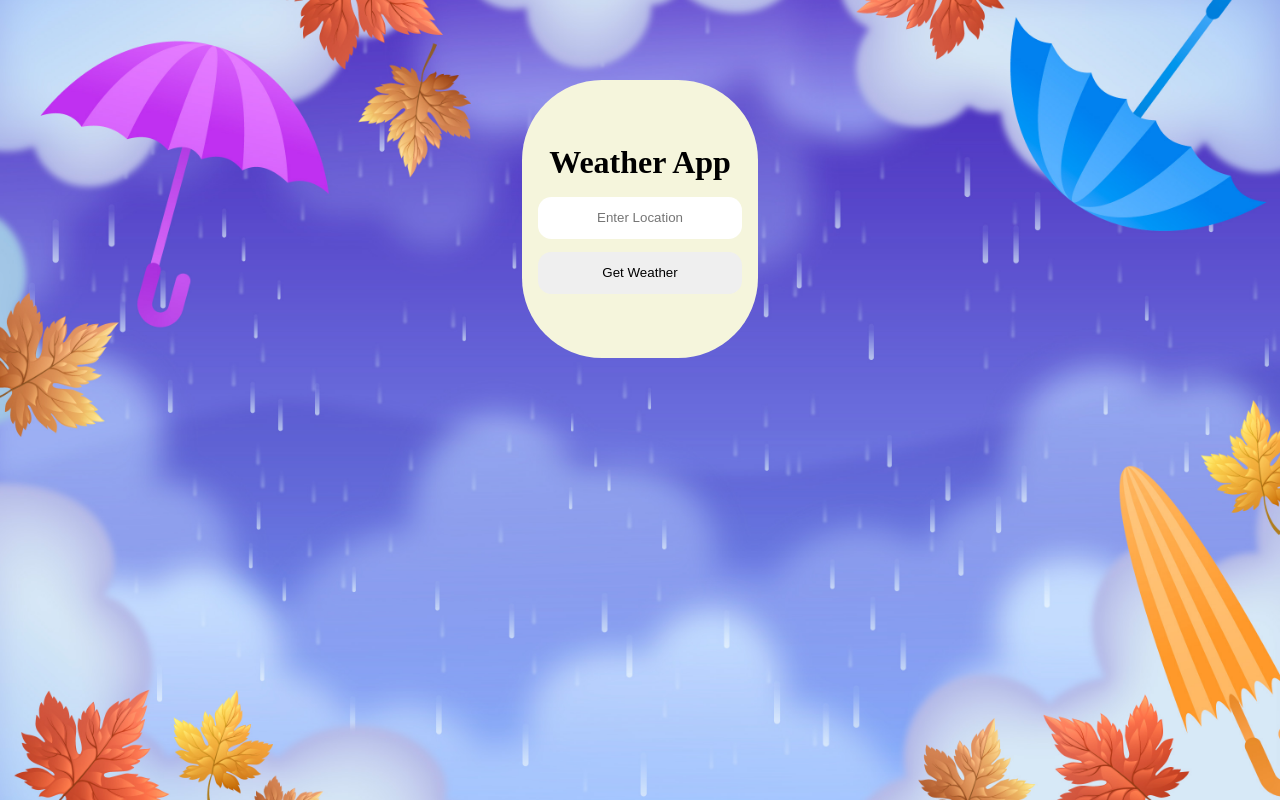
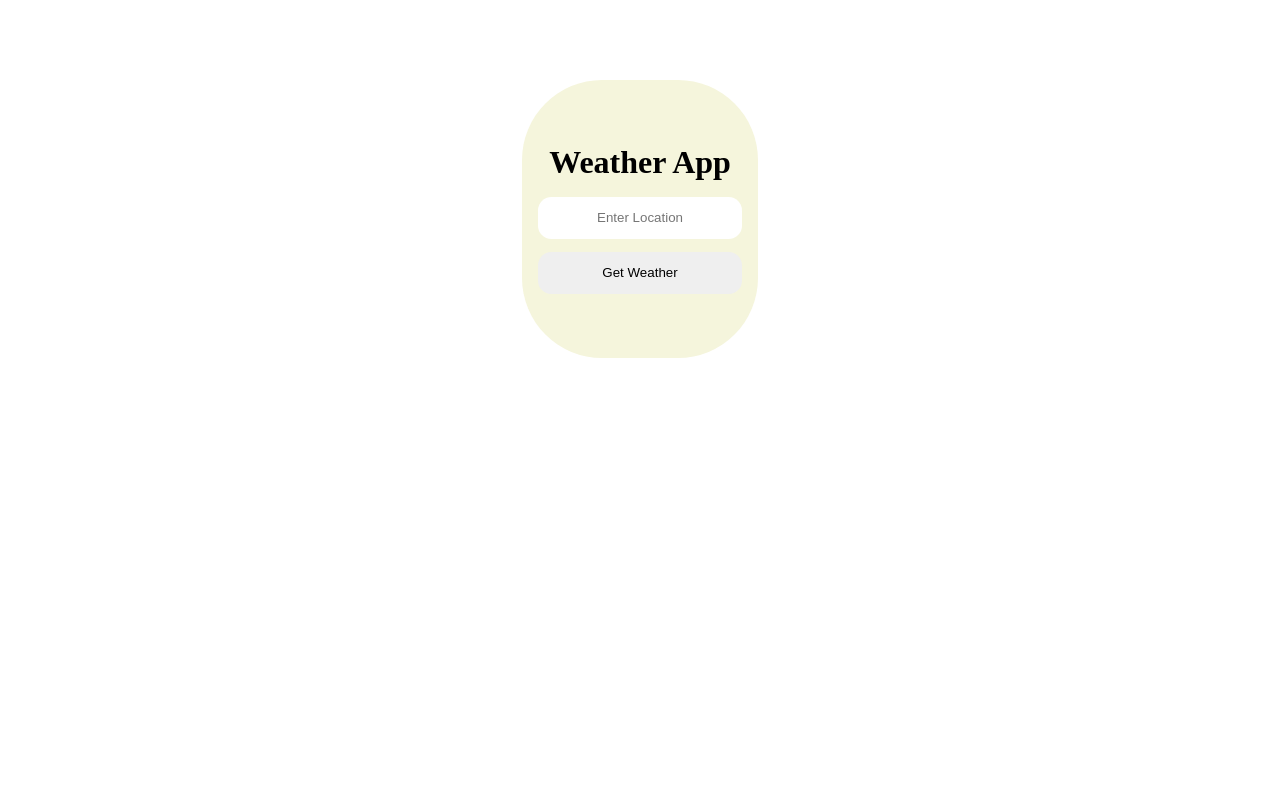
Before and after one commit to NehalBobhate/Weather-App, a plain HTML site: page index.html in a window 1280 px wide. Drawn offline with Linux system fonts and the light colour scheme.

Commit message:
updated css

```diff
--- a/style.css
+++ b/style.css
@@ -4,12 +4,7 @@
   box-sizing: border-box;
 }
 body{
-    /* background-color: lightgreen; */
-    background-image: url("./background.jpg");
-    background-repeat: no-repeat;
-    background-attachment: fixed;
-    background-size:cover;
-    background-position: center;
+
     display: flex;
     flex-direction: column;
     justify-content: center;
```
